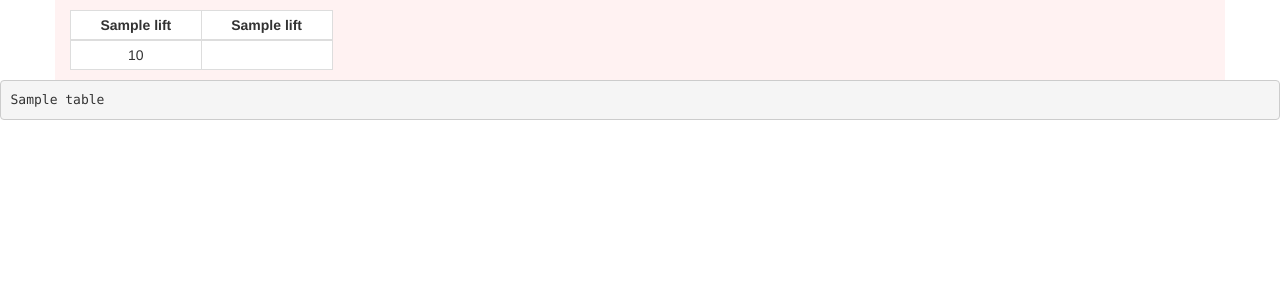
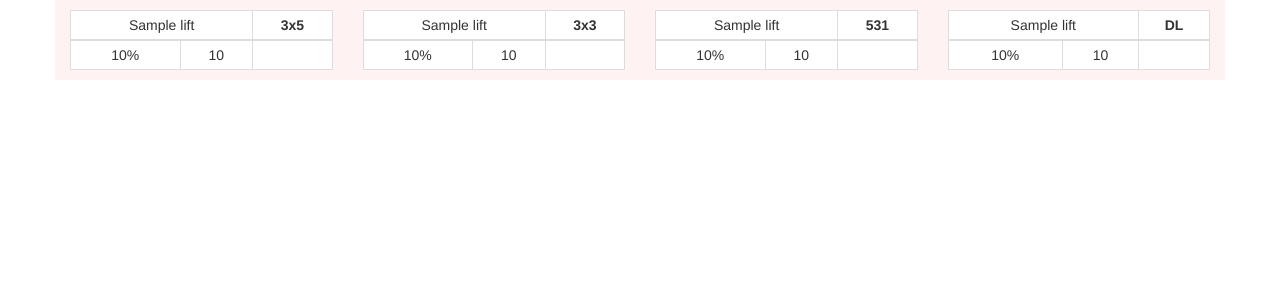
Before and after one commit to alexjpaz/paz-fit, a Python web app: template web/templates/month.html in a window 1280 px wide. Shown: the top 300 px of the page. Run offline with Jinja, Linux system fonts and the light colour scheme; the template is opened without the code that fills it: most values are stand-ins (such as "Sample title", 1, 10 or a date in 2020); some libraries are stand-ins or nearby versions.

Commit message:
month template

```diff
--- a/utils.py
+++ b/utils.py
@@ -35,6 +35,8 @@ def calculate_plates(weight=None):
 		if number_of_plates > 0 :
 			weight = (weight - (number_of_plates*plate*2))
 
+
+
 		oneside.append(number_of_plates)
 
 	return oneside
@@ -54,7 +56,7 @@ def generate_week(max_weight=0, week=None):
 	rows = {}
 
 	for fraction in config["week"][week]:
-		weight = round(max_weight*fraction);
+		weight = round(max_weight*fraction / 5) * 5;
 		plates = calculate_plates(weight)
 		plates.insert(0,weight)
 		rows[fraction] = plates
--- a/web/templates/month.html
+++ b/web/templates/month.html
@@ -23,6 +23,10 @@
 			margin-top: 10px;
 			margin-bottom: 10px;
 		}
+
+		.lift__week thead {
+		}
+
 		.lift__week td,
 		.lift__week th {
 			padding: 4px !important;
@@ -35,21 +39,21 @@
 		  {% for lift, month in table.iteritems() %}
 		  <div class='row lift lift--{{loop.index}}'>
 			  <div class='lift__month'>
-				  {% for week, set in month.iteritems() %}
+				  {% for week in ['3x5','3x3','531','DL'] %}
 				  <div class='col-md-3 lift__week lift__week--{{week}}'>
 					  <table class='table table-bordered '>
 						  <thead>
 							  <tr>
-								  <th>{{ lift }}</th>
-								  <th colspan='7'>{{ week }}</th>
+								  <td colspan='2'>{{ lift }}</td>
+								  <th colspan='6'>{{ week }}</th>
 							  </tr>
 						  </thead>
 						  <tbody>
-							  {% for pct, plates in set.iteritems() %}
+							  {% for pct, plates in month[week].iteritems() | sort %}
 							  <tr>
-								  <td>{{ (pct*100) | round }}</td>
+								  <td>{{ (pct*100) | int }}%</td>
 								  {% for plate in plates %}
-								  <td>{{ plate }}</td>
+								  <td>{{ plate | int }}</td>
 								  {% endfor %}
 							  </tr>
 							  {% endfor %}
@@ -61,7 +65,6 @@
 		  </div>
 		  {% endfor %}
 	  </div>
-	  <pre>{{ table }}</pre>
   </body>
 </html>
 {% endautoescape %}
```
